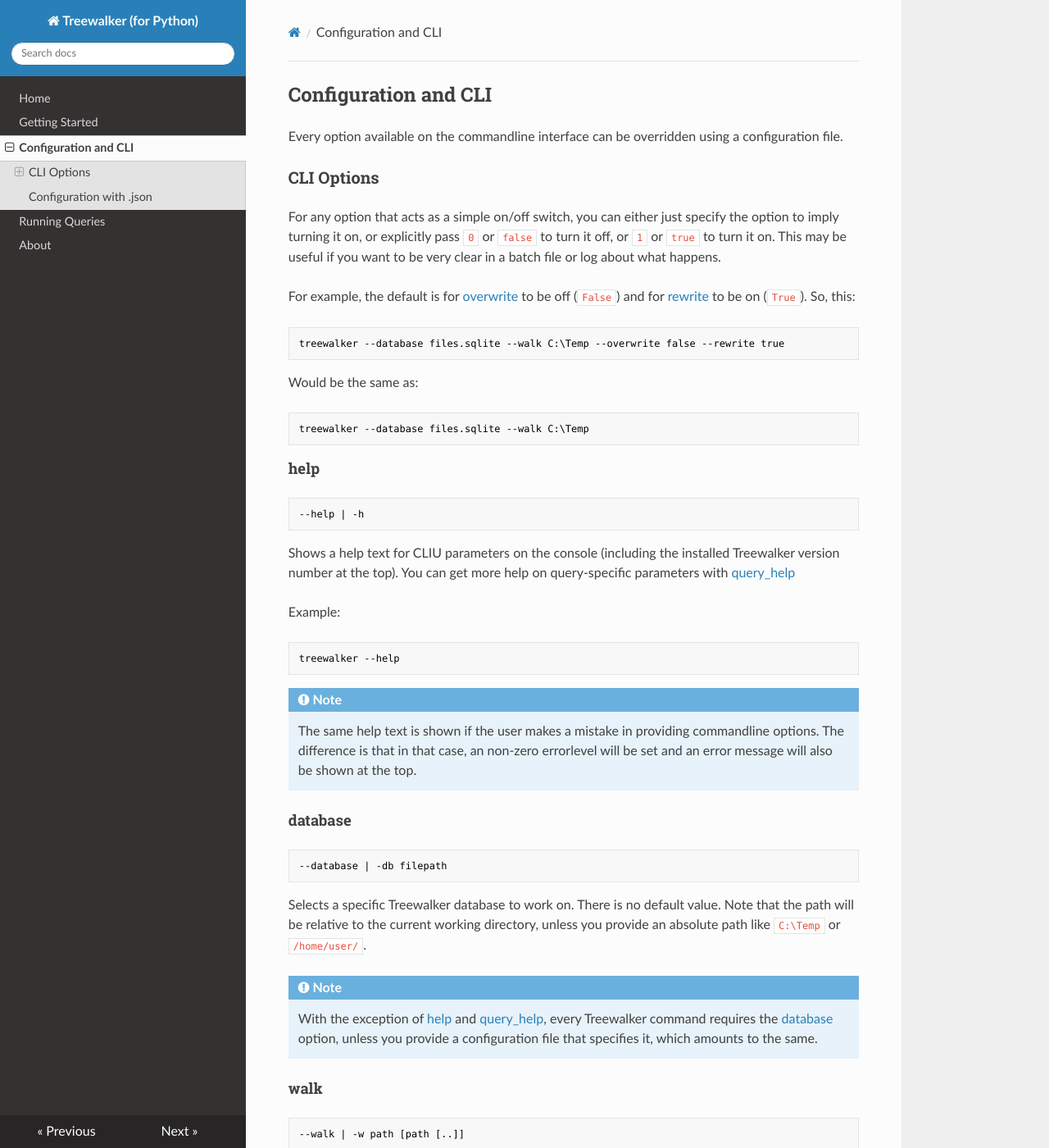
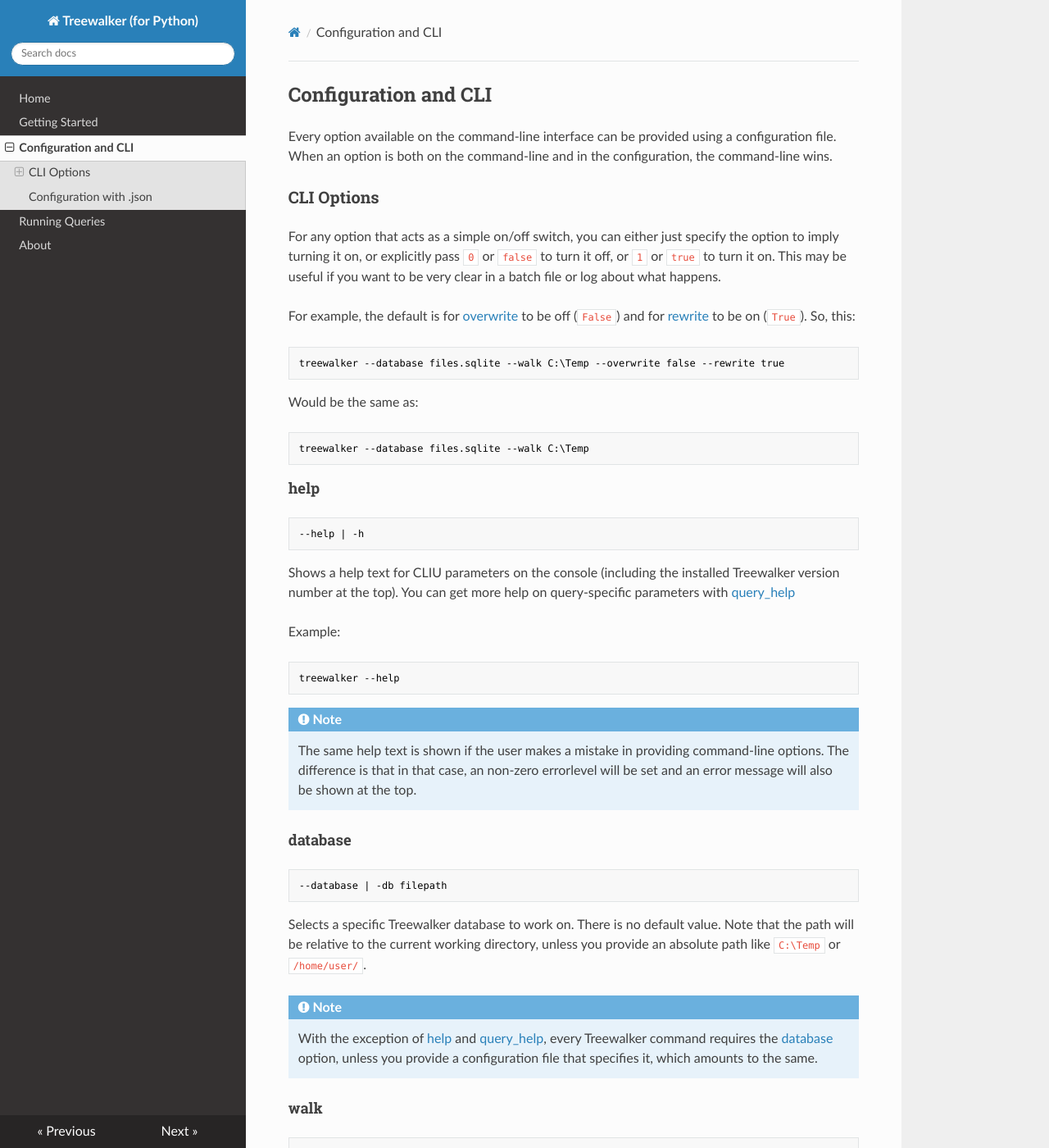
Before and after one commit to jaapvandervelde/treewalker, an MkDocs documentation site: the page built from docs/configuration.md, in a window 1280 px wide and 1400 px high. Shown: the whole window at 82% size. Built offline with MkDocs 1.6.1, drawn with Linux system fonts in a browser that asks for light colours; nearby versions of some CDN libraries; some of the changed text lies outside the part shown.

Commit message:
update 0.1.9

````diff
--- a/docs/configuration.md
+++ b/docs/configuration.md
@@ -1,12 +1,12 @@
 ## Configuration and CLI
 
-Every option available on the commandline interface can be overridden using a configuration file.
+Every option available on the command-line interface can be provided using a configuration file. When an option is both on the command-line and in the configuration, the command-line wins.
 
 ### CLI Options
 
 For any option that acts as a simple on/off switch, you can either just specify the option to imply turning it on, or explicitly pass `0` or `false` to turn it off, or `1` or `true` to turn it on. This may be useful if you want to be very clear in a batch file or log about what happens.
 
-For example, the default is for [overwrite](overwrite) to be off (`False`) and for [rewrite](rewrite) to be on (`True`). So, this:
+For example, the default is for [overwrite](#overwrite) to be off (`False`) and for [rewrite](#rewrite) to be on (`True`). So, this:
 ```commandline
 treewalker --database files.sqlite --walk C:\Temp --overwrite false --rewrite true
 ```
@@ -29,7 +29,7 @@
 ```
 
 !!! note
-    The same help text is shown if the user makes a mistake in providing commandline options. The difference is that in that case, an non-zero errorlevel will be set and an error message will also be shown at the top.
+    The same help text is shown if the user makes a mistake in providing command-line options. The difference is that in that case, an non-zero errorlevel will be set and an error message will also be shown at the top.
 
 #### database
 
@@ -179,7 +179,7 @@
 
 #### Queries
 
-The rest of the commandline options are all intended for querying an existing database.
+The rest of the command-line options are all intended for querying an existing database.
 
 ##### query_help
 
@@ -187,7 +187,7 @@
 --query_help | -qh
 ```
 
-Shows a help text on the console specific to query commandline parameters for Treewalker.
+Shows a help text on the console specific to query command-line parameters for Treewalker.
 
 Example:
 ```commandline
@@ -224,7 +224,7 @@
     In the current implementation, note (visible in the example) that the term that applies to the folder doesn't necessarily apply to its name, but to its entire path. As a result, a term that should apply to the directory can appear *before* a term that applies to the folder it is in. E.g. `__pycache__` is in `dataframe`, but matches itself because of `torch_test`, which comes before `dataframe` in its path!
 
 !!! note
-    If you need to use characters with special meaning on the commandline, like `-` or `/` denoting a new switch, put the entire value of `-qd` in quotes, for example `treewalker -db files.sqlite -qd "__pycache__ in -python"` for any directory that has `'-python'` in its name.
+    If you need to use characters with special meaning on the command-line, like `-` or `/` denoting a new switch, put the entire value of `-qd` in quotes, for example `treewalker -db files.sqlite -qd "__pycache__ in -python"` for any directory that has `'-python'` in its name.
 
 ##### query_file
 
@@ -285,7 +285,7 @@
 ```commandline
 --query_cli | -qc "<valid SQL query>"
 ```
-You can also just write SQL queries directly on the commandline interface. Of course this requires that you are familar with the (simple) database structure of a Treewalker file system database.
+You can also just write SQL queries directly on the command-line interface. Of course this requires that you are familar with the (simple) database structure of a Treewalker file system database.
 
 Example:
 ```commandline
@@ -298,7 +298,7 @@
 ```commandline
 --query_sql | -qs filepath
 ```
-Instead of providing the SQL directly on the commandline, you can also save a query in a text file and have Treewalker load and run it. As with `query_cli`, you can provide other regular options.
+Instead of providing the SQL directly on the command-line, you can also save a query in a text file and have Treewalker load and run it. As with `query_cli`, you can provide other regular options.
 
 Example:
 ```commandline
--- a/setup.py
+++ b/setup.py
@@ -43,7 +43,7 @@
     project_urls=project_urls,
     # TODO: update keywords
     keywords=['system', 'tool', 'database'],
-    install_requires=['conffu==2.2.16', 'scandir', 'typing'],
+    install_requires=['conffu>=2.2.16', 'scandir', 'typing'],
     extras_require={
         'dev': [
             'mkdocs',
--- a/treewalker/_version.py
+++ b/treewalker/_version.py
@@ -1 +1 @@
-__version__ = '0.1.8'
+__version__ = '0.1.9'
````
Also changed, not shown: CHANGELOG.md (+5 -0 lines), docs/getting_started.md (+1 -1 lines), docs/index.md (+1 -1 lines), docs/queries.md (+3 -3 lines).
